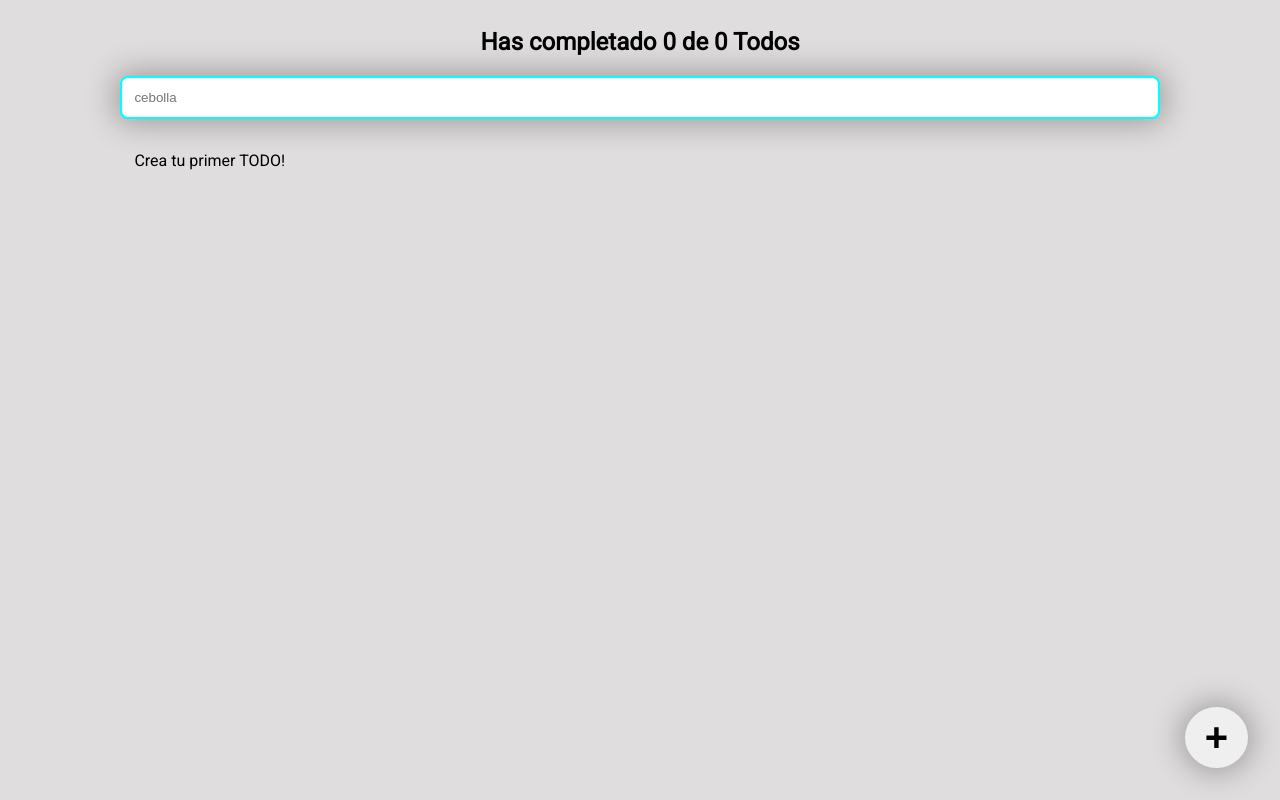
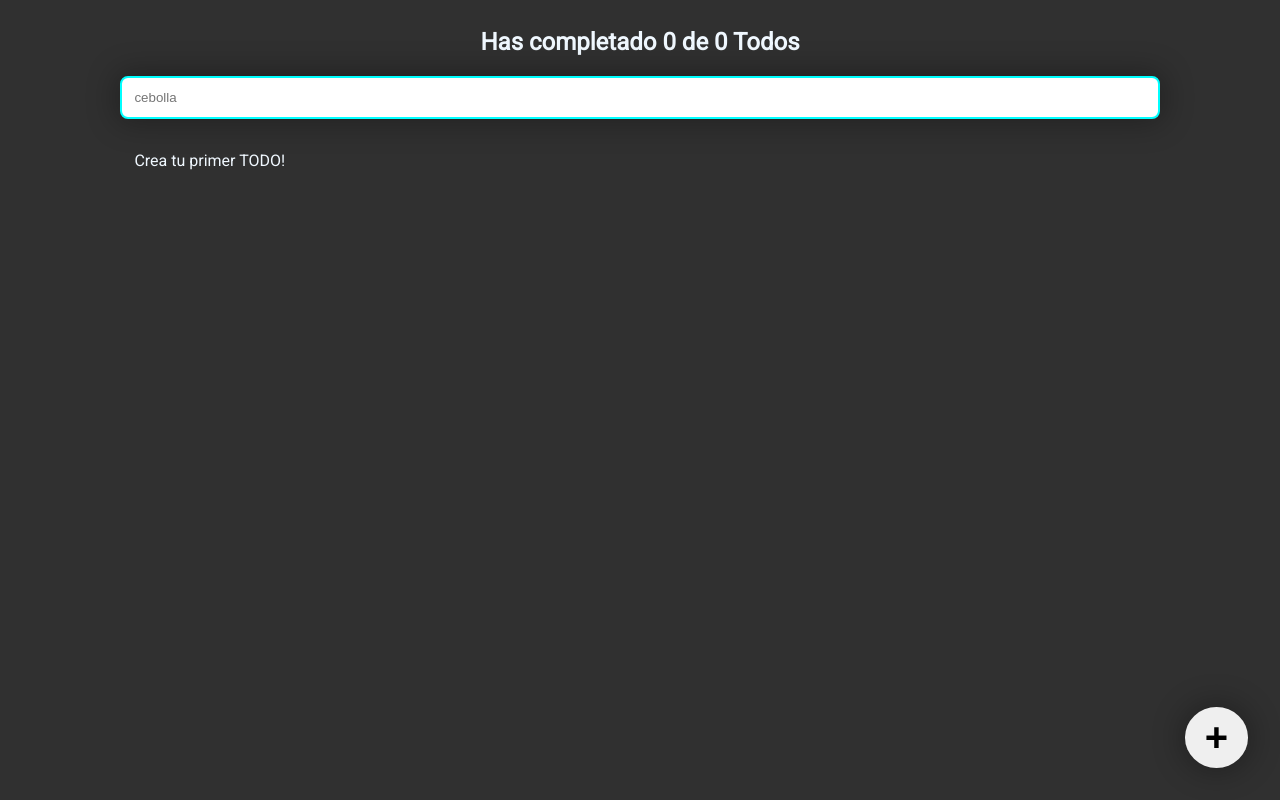
Before and after one commit to Matias-S1lva/todo-app, a React (Vite) app: page / in a window 1280 px wide. Built offline with nearby package versions, Linux system fonts and the light colour scheme.

Commit message:
Update App.css

```diff
--- a/src/App/App.css
+++ b/src/App/App.css
@@ -1,7 +1,8 @@
 @import url('https://fonts.googleapis.com/css2?family=Roboto&display=swap');
 
 body{
-  background: #dfdddd;
+  background: #303030;
+  color: aliceblue;
   font-family: 'Roboto', sans-serif;
 }
 .container{
```
